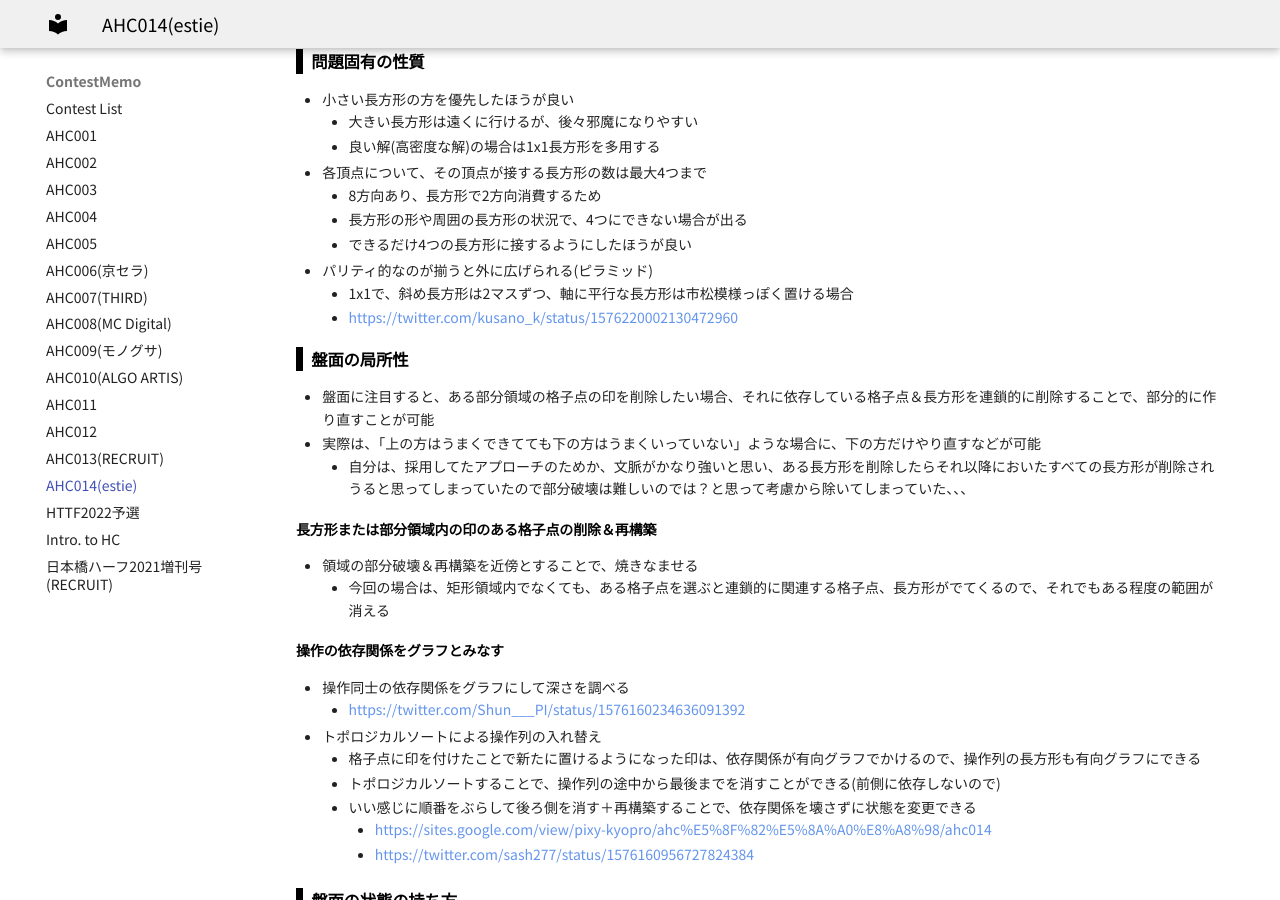
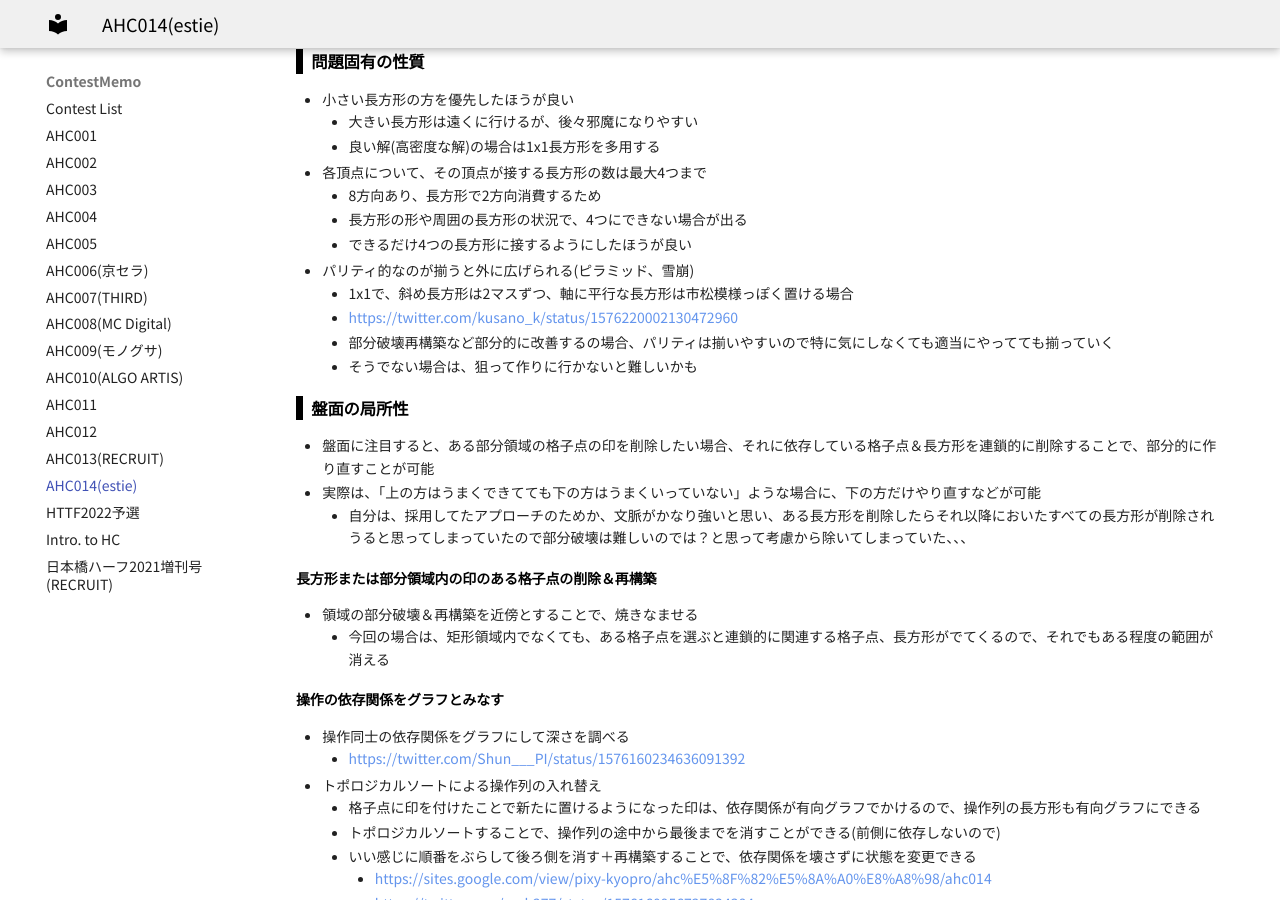
Before and after one commit to jetbead/AtCoderHeuristicContestMemo, an MkDocs documentation site: the page built from docs/ContestMemo/ahc014.md, in a window 1280 px wide and 900 px high, scrolled down 1007 px. Built offline with MkDocs 1.6.1 and Material for MkDocs 9.7.7, drawn with Linux system fonts in a browser that asks for light colours; some web fonts are replaced; some of the changed text lies outside the part shown.

Commit message:
Update ahc014.md

```diff
--- a/docs/ContestMemo/ahc014.md
+++ b/docs/ContestMemo/ahc014.md
@@ -40,9 +40,11 @@ title: AHC014(estie)
   - 8方向あり、長方形で2方向消費するため
   - 長方形の形や周囲の長方形の状況で、4つにできない場合が出る
   - できるだけ4つの長方形に接するようにしたほうが良い
-- パリティ的なのが揃うと外に広げられる(ピラミッド)
+- パリティ的なのが揃うと外に広げられる(ピラミッド、雪崩)
   - 1x1で、斜め長方形は2マスずつ、軸に平行な長方形は市松模様っぽく置ける場合
   - https://twitter.com/kusano_k/status/1576220002130472960
+  - 部分破壊再構築など部分的に改善するの場合、パリティは揃いやすいので特に気にしなくても適当にやってても揃っていく
+  - そうでない場合は、狙って作りに行かないと難しいかも
 
 ### 盤面の局所性
 
@@ -110,6 +112,7 @@ title: AHC014(estie)
 - そのため、ビームサーチやゲーム木探索でうまくスコアを取るのが難しかった
 - とはいえ、ビームサーチで60M超えはできるらしい
   - https://twitter.com/hari64boli64/status/1576157001633001473
+    - https://qiita.com/hari64/items/35002bf391deb0942e0b
 
 
 ### その他
@@ -142,6 +145,7 @@ title: AHC014(estie)
   - https://twitter.com/bowwowforeach/status/1576154269564432384
   - https://twitter.com/bowwowforeach/status/1576156945291313152
   - https://twitter.com/bowwowforeach/status/1576515420009693185
+  - https://bowwowforeach.hatenablog.com/entry/2022/10/03/221631
 - 2位 ynasuさん
 - [3位 terry_u16さん](https://twitter.com/terry_u16/status/1576150413782327296)
   - https://twitter.com/terry_u16/status/1576154746305777664
@@ -203,6 +207,7 @@ title: AHC014(estie)
 - [24位 hari64さん](https://twitter.com/hari64boli64/status/1576157001633001473)
   - https://twitter.com/hari64boli64/status/1576157838862213121
   - https://twitter.com/hari64boli64/status/1576163230765838337
+  - https://qiita.com/hari64/items/35002bf391deb0942e0b
 - 25位 hoshi524さん
 - 26位 dissonanceさん
 - 27位 brown_amaurotisさん
```
